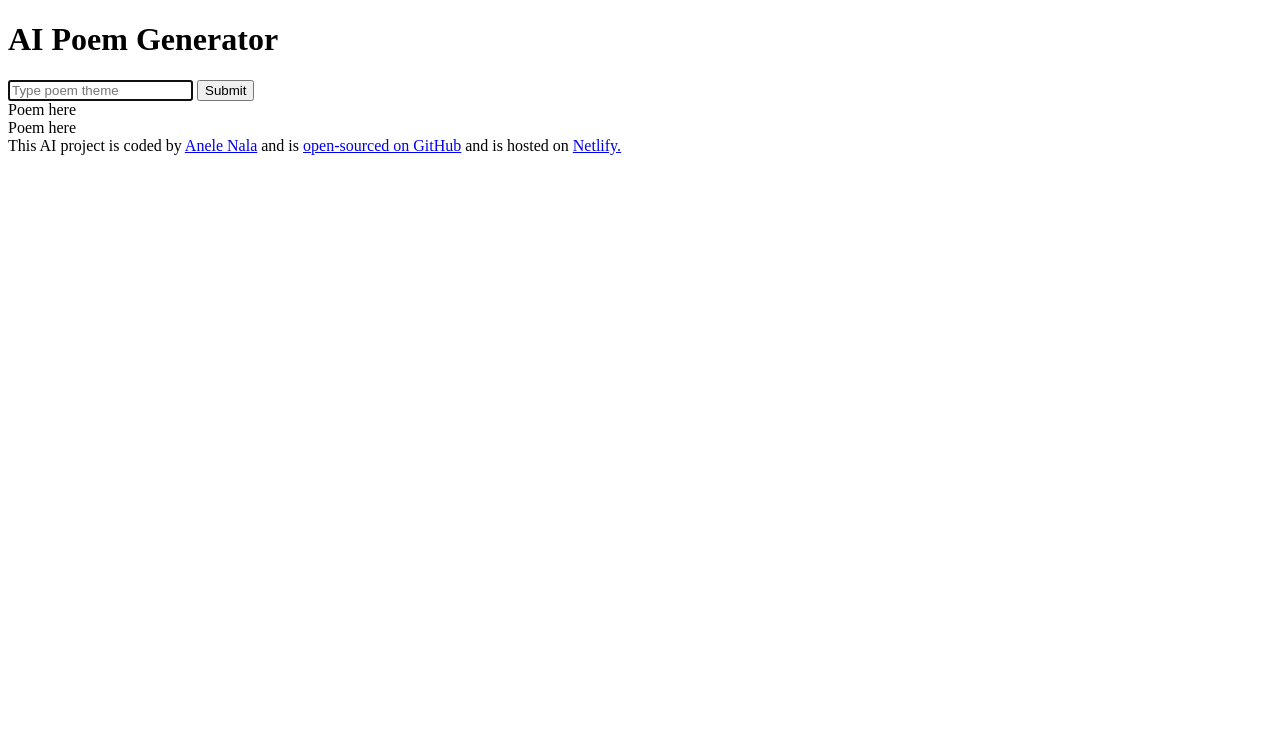
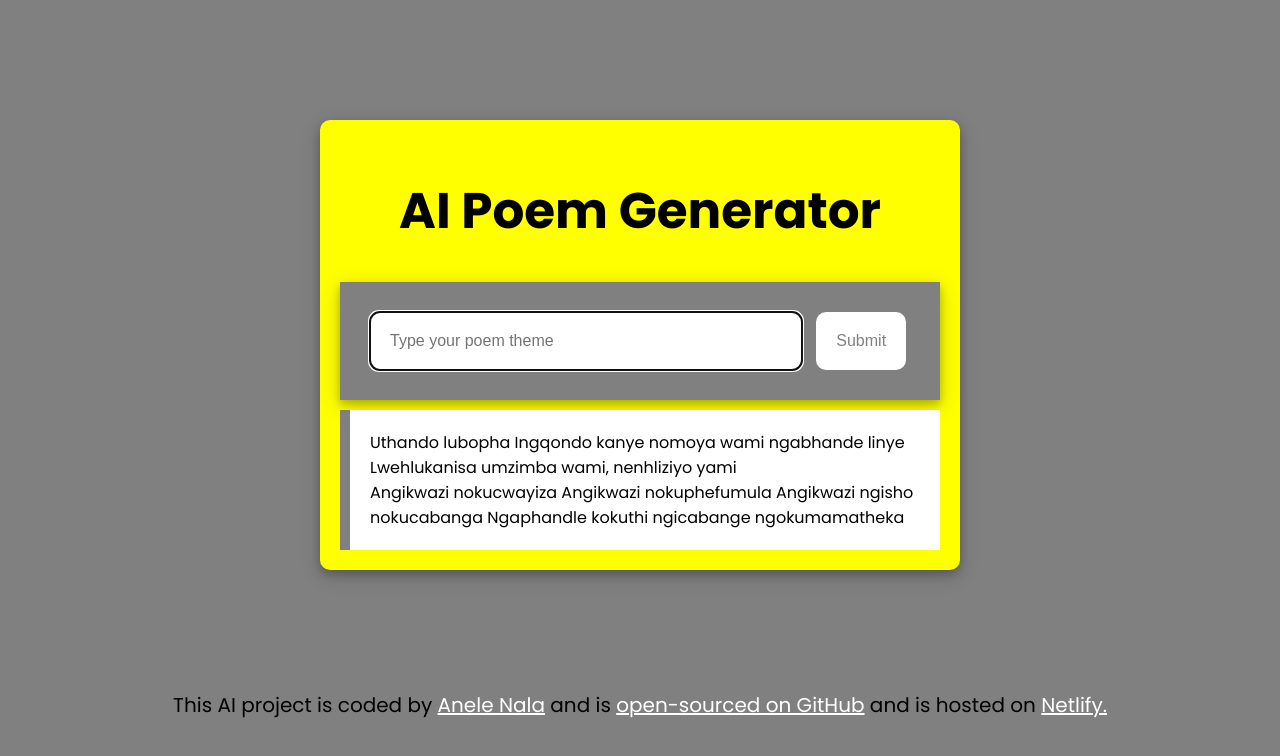
Before and after one commit to AneleNala/poems-ai, a plain HTML site: page index.html in a window 1280 px wide. Drawn offline with Linux system fonts and the light colour scheme.

Commit message:
Added a styling to my project

```diff
--- a/index.html
+++ b/index.html
@@ -5,8 +5,14 @@
     <meta name="viewport" content="width=device-width, initial-scale=1.0">
     <title>Ai Poem</title>
     <link rel="stylesheet" href="src/style.css">
+    <link rel="preconnect" href="https://fonts.googleapis.com">
+    <link rel="preconnect" href="https://fonts.gstatic.com" crossorigin>
+    <link
+        href="https://fonts.googleapis.com/css2?family=Poppins:ital,wght@0,100;0,200;0,300;0,400;0,500;0,600;0,700;0,800;0,900;1,100;1,200;1,300;1,400;1,500;1,600;1,700;1,800;1,900&display=swap"
+        rel="stylesheet">
 </head>
 <body>
+<div class="container">
 <header>
     <h1>AI Poem Generator</h1>
 </header>
@@ -14,19 +20,26 @@
     <form action="">
         <input
         type="text"
-        placeholder="Type poem theme"
+        placeholder="Type your poem theme"
         required
         autofocus
         autocomplete = "off"
+        class="text"
         >
-        <input type="button" value="Submit">
+        <input type="button" value="Submit" class="button">
     </form>
-    <div>
-        Poem here
+    <div class="poem">
+        Uthando lubopha
+        Ingqondo kanye nomoya wami ngabhande linye
+        Lwehlukanisa umzimba wami, nenhliziyo yami
         <br/>
-        Poem here
+        Angikwazi nokucwayiza
+        Angikwazi nokuphefumula
+        Angikwazi ngisho nokucabanga
+        Ngaphandle kokuthi ngicabange ngokumamatheka
     </div>
 </main>
+</div>
 <footer>
     This AI project is coded by
      <a href="https://github.com/AneleNala" target="_blank" >Anele Nala</a> and is
--- a/src/style.css
+++ b/src/style.css
@@ -0,0 +1,63 @@
+ body{
+    font-family: "Poppins", sans-serif;
+    background-color:#808080 ;
+ }
+
+ .container{
+    background-color:#FFFF00 ;
+    margin: 120px auto;
+    max-width: 600px;
+    padding: 20px;
+    border-radius: 10px;
+    box-shadow: 0 4px 8px 0 rgba(0, 0, 0, 0.2), 0 6px 20px 0 rgba(0, 0, 0, 0.19);
+
+ }
+
+ h1{
+    text-align: center;
+    font-weight: 700;
+    font-size: 50px;
+ }
+
+ form{
+    background-color:#808080 ;
+    padding: 20px;
+    margin-bottom: 10px;
+    box-shadow: 0 4px 8px 0 rgba(0, 0, 0, 0.2), 0 6px 20px 0 rgba(0, 0, 0, 0.19)
+ }
+
+ .text{
+    padding: 20px;
+    border-radius: 10px;
+    width: 70%;
+    border: none;
+    margin: 10px;
+    font-size: 16px;
+ }
+
+ .button{
+    font-size: 16px;
+    background-color:white;
+    padding: 20px;
+    border: none;
+    border-radius: 10px;
+    color: #808080;
+
+ }
+
+ .poem{
+    background-color: white;
+    border-left: 10px solid #808080;
+    padding: 20px;
+
+ }
+
+ footer{
+    text-align:center;
+    font-size: 20px;
+    margin-bottom: 20px;
+ }
+
+ a{
+    color: white;
+ }
```
